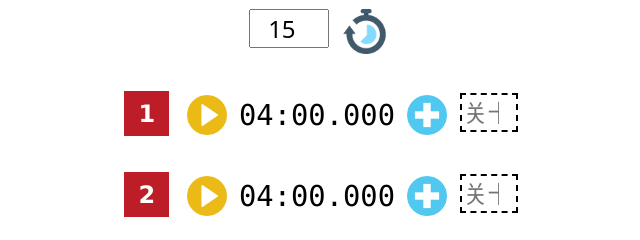
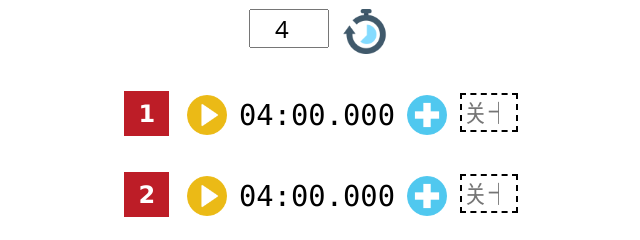
Before and after one commit to imlinhanchao/countdown-timer, a plain HTML site: page index.html in a window 1280 px wide. Shown: the top 240 px of the page, 319-959 px from the left. Drawn offline with Linux system fonts and the light colour scheme.

Commit message:
update index.html

```diff
--- a/index.html
+++ b/index.html
@@ -10,7 +10,7 @@
 </head>
 
 <body>
-    <input type="number" name="" id="offset" value="15" placeholder="分钟">
+    <input type="number" name="" id="offset" value="4" placeholder="分钟">
     <button onclick="appendTimer(parseInt(document.getElementById('offset').value) * 60)" class="icon-btn">
         <img src="img/icon.png" style="width:45px"/>
     </button>
```
